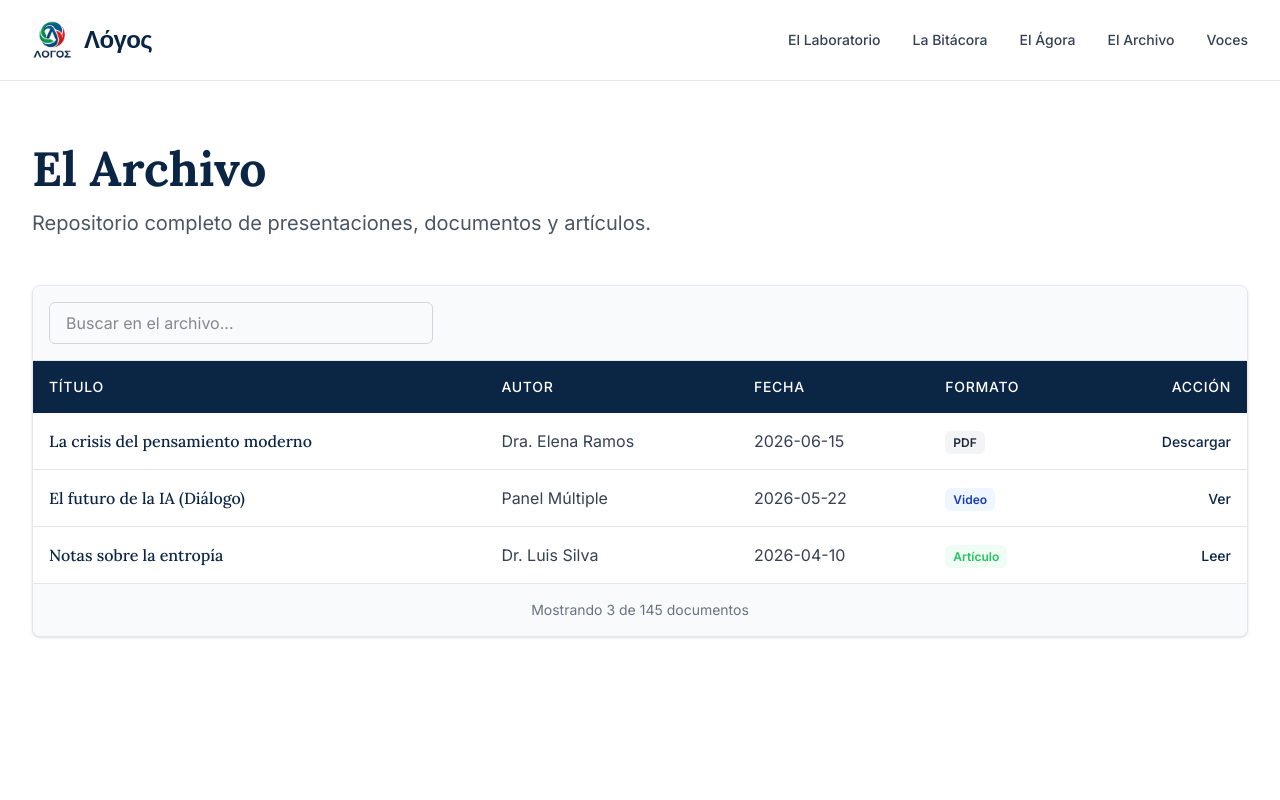
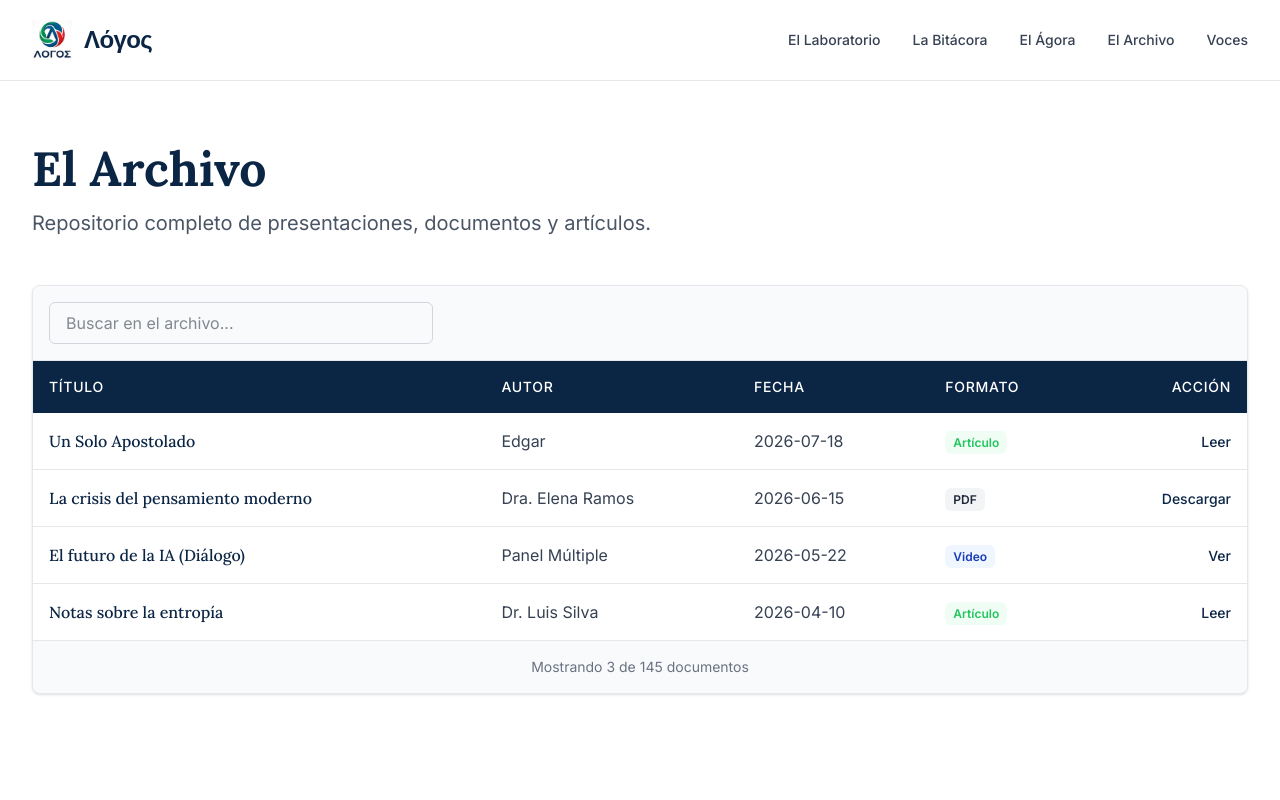
Before and after one commit to leonedgar-coder/logos, a Next.js app: page /archivo in a window 1280 px wide. Shown: the top 800 px of the page. Built offline with nearby package versions, Linux system fonts and the light colour scheme.

Commit message:
Agregar Un Solo Apostolado a El Archivo

```diff
--- a/app/archivo/page.tsx
+++ b/app/archivo/page.tsx
@@ -1,3 +1,5 @@
+import Link from "next/link";
+
 export default function ArchivoPage() {
   return (
     <div className="bg-white text-gray-900 min-h-screen py-16">
@@ -34,6 +36,18 @@ export default function ArchivoPage() {
                 </tr>
               </thead>
               <tbody className="text-gray-700 font-sans divide-y divide-gray-200">
+
+                <tr className="hover:bg-gray-50 transition-colors">
+                  <td className="p-4 font-serif font-medium text-brand-blue">Un Solo Apostolado</td>
+                  <td className="p-4">Edgar</td>
+                  <td className="p-4 hidden sm:table-cell">2026-07-18</td>
+                  <td className="p-4 hidden md:table-cell">
+                    <span className="px-2 py-1 text-xs font-semibold bg-green-50 text-brand-green rounded-md">Artículo</span>
+                  </td>
+                  <td className="p-4 text-right">
+                    <Link href="/bitacora/un-solo-apostolado" className="text-brand-blue hover:text-brand-red font-medium text-sm">Leer</Link>
+                  </td>
+                </tr>
 
                 <tr className="hover:bg-gray-50 transition-colors">
                   <td className="p-4 font-serif font-medium text-brand-blue">La crisis del pensamiento moderno</td>
```
